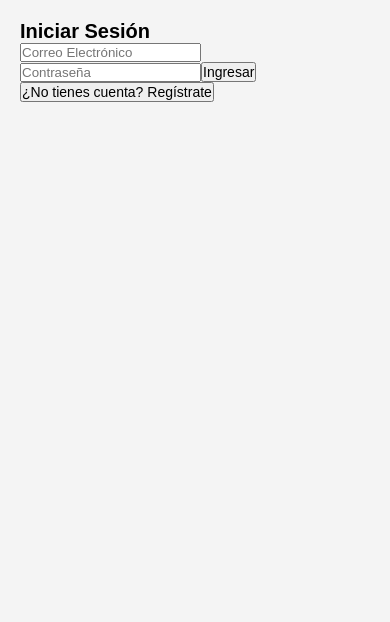
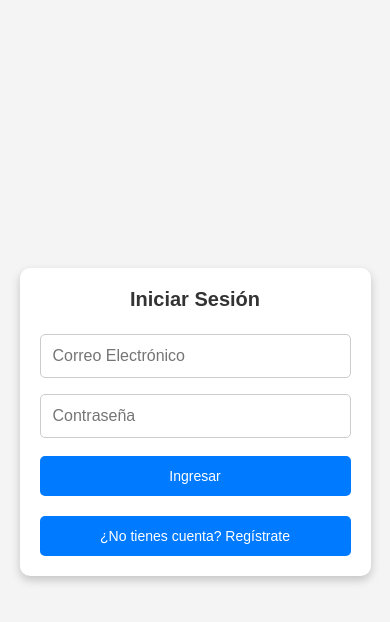
Before and after one commit to Alvarito2203/react-spring-react, a React (Vite) app: page / in a window 390 px wide. Shown: the top 622 px of the page. Built offline with nearby package versions, Linux system fonts and the light colour scheme.

Commit message:
css log in y regustro

```diff
--- a/src/components/Login.jsx
+++ b/src/components/Login.jsx
@@ -47,6 +47,7 @@ const Login = ({ onLogin }) => {
     };
 
     return (
+        <div className="login-page">
         <div className="login-container">
             <h2>{isRegister ? "Registro" : "Iniciar Sesión"}</h2>
 
@@ -62,6 +63,7 @@ const Login = ({ onLogin }) => {
                 {isRegister ? "¿Ya tienes cuenta? Inicia sesión" : "¿No tienes cuenta? Regístrate"}
             </button>
         </div>
+        </div>
     );
 };
 
--- a/src/styles/styles.css
+++ b/src/styles/styles.css
@@ -21,8 +21,156 @@ html, body {
 }
 
 /* ===================== */
-/* 📌 CONTENEDOR PRINCIPAL */
+/* 📌 RESETEO GENERAL */
 /* ===================== */
+
+* {
+    box-sizing: border-box;
+    margin: 0;
+    padding: 0;
+}
+
+html, body {
+    font-family: Arial, sans-serif;
+    background-color: #f4f4f4;
+    height: 100vh;
+}
+
+/* ===================== */
+/* 📌 CONTENEDOR PRINCIPAL DEL LOGIN */
+/* ===================== */
+
+.login-page {
+    display: flex;
+    justify-content: center;
+    align-items: center;
+    height: 100vh;
+}
+
+/* ===================== */
+/* 📌 LOGIN CONTAINER */
+/* ===================== */
+
+.login-container {
+    width: 350px;
+    padding: 25px;
+    background: white;
+    border-radius: 10px;
+    box-shadow: 0 4px 10px rgba(0, 0, 0, 0.2);
+    text-align: center;
+    animation: fadeIn 0.5s ease-in-out;
+}
+
+/* ===================== */
+/* 📌 TÍTULO */
+/* ===================== */
+
+.login-container h2 {
+    font-size: 24px;
+    margin-bottom: 15px;
+    color: #333;
+}
+
+/* ===================== */
+/* 📌 INPUTS */
+/* ===================== */
+
+.login-container input {
+    width: 100%;
+    padding: 12px;
+    margin: 8px 0;
+    border: 1px solid #ccc;
+    border-radius: 5px;
+    font-size: 16px;
+}
+
+/* ===================== */
+/* 📌 BOTONES */
+/* ===================== */
+
+.login-container button {
+    width: 100%;
+    background-color: #007bff;
+    color: white;
+    border: none;
+    padding: 12px;
+    cursor: pointer;
+    border-radius: 5px;
+    font-size: 16px;
+    margin-top: 10px;
+    transition: background 0.2s ease-in-out;
+}
+
+.login-container button:hover {
+    background-color: #0056b3;
+}
+
+/* ✅ Botón para alternar entre Login y Registro */
+.toggle-button {
+    background: none;
+    color: #007bff;
+    border: none;
+    cursor: pointer;
+    margin-top: 15px;
+    font-size: 14px;
+}
+
+.toggle-button:hover {
+    text-decoration: underline;
+}
+
+/* ✅ Mensajes de error o éxito */
+.message {
+    font-size: 14px;
+    margin-top: 10px;
+}
+
+.success {
+    color: green;
+}
+
+.error {
+    color: red;
+}
+
+/* ===================== */
+/* 📌 ANIMACIONES */
+/* ===================== */
+
+@keyframes fadeIn {
+    from {
+        opacity: 0;
+        transform: translateY(-20px);
+    }
+    to {
+        opacity: 1;
+        transform: translateY(0);
+    }
+}
+
+/* ===================== */
+/* 📌 RESPONSIVIDAD */
+/* ===================== */
+
+@media (max-width: 500px) {
+    .login-container {
+        width: 90%;
+        padding: 20px;
+    }
+
+    .login-container h2 {
+        font-size: 20px;
+    }
+
+    .login-container button {
+        font-size: 14px;
+    }
+
+    .toggle-button {
+        font-size: 12px;
+    }
+}
+
 
 .app-container {
     width: 100%;
```
